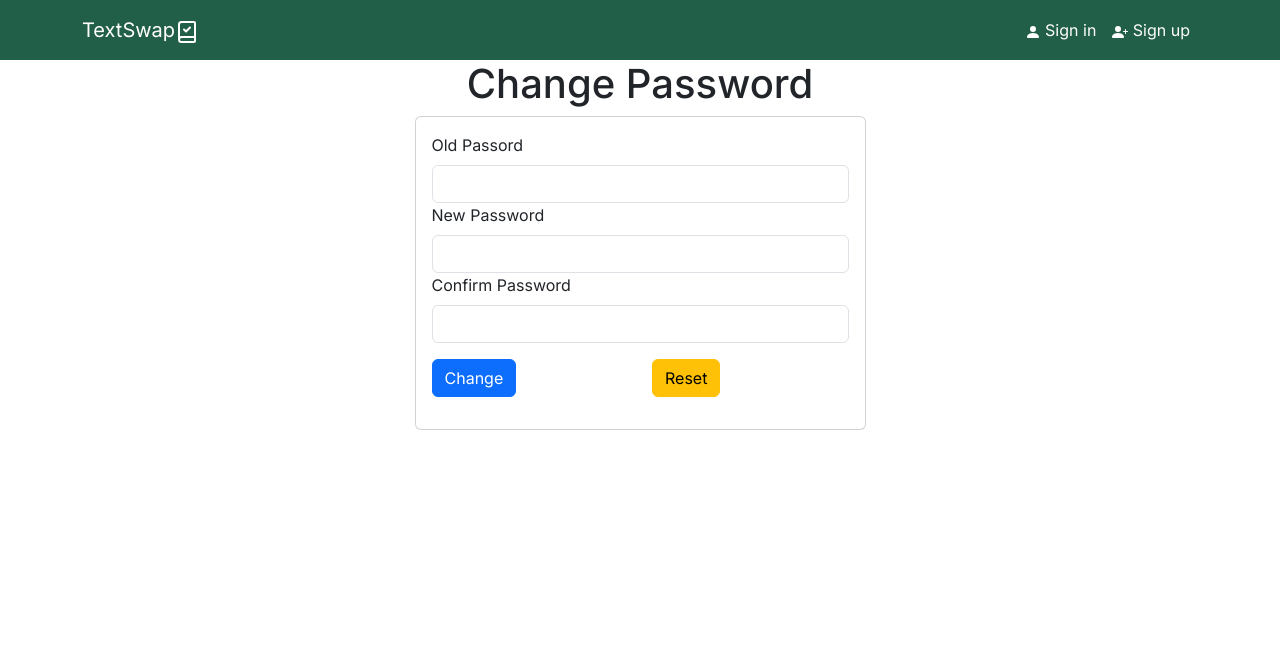
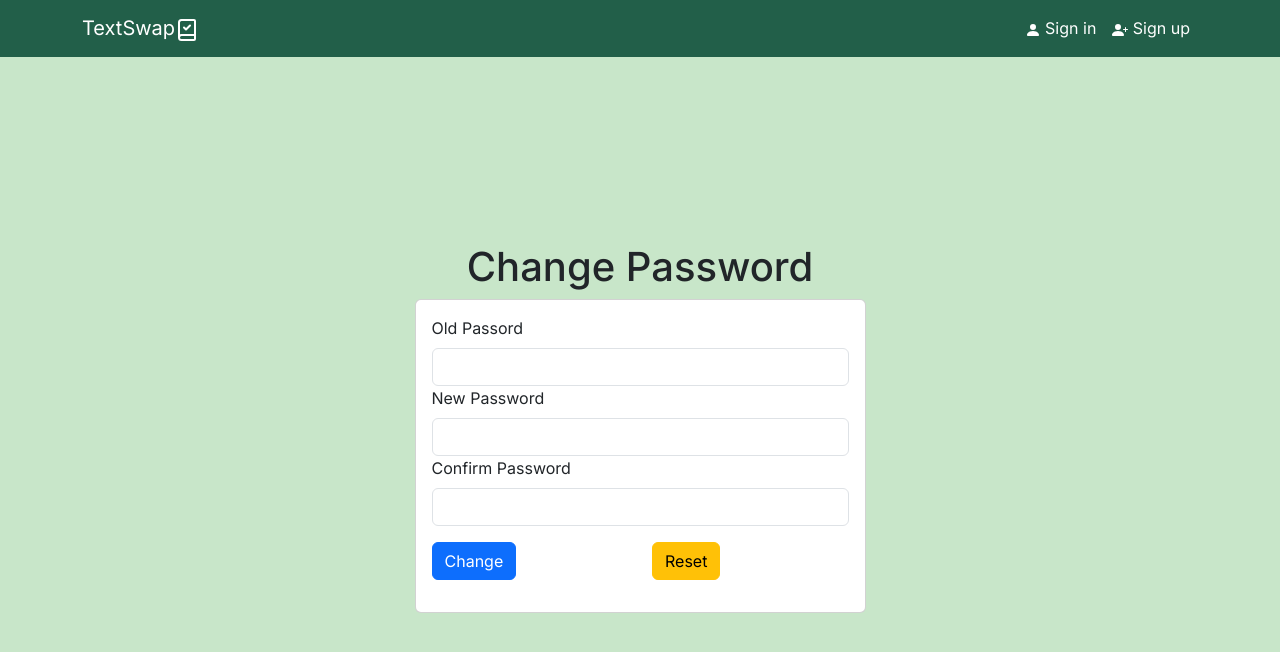
Before and after one commit to Textswap/Text_Swap, a Next.js app: page /auth/change-password in a window 1280 px wide. Shown: the top 652 px of the page. Built offline with nearby package versions, Linux system fonts and the light colour scheme; no server answers.

Commit message:
Updated change-password and signout

```diff
--- a/src/app/auth/change-password/page.tsx
+++ b/src/app/auth/change-password/page.tsx
@@ -14,6 +14,16 @@ type ChangePasswordForm = {
   password: string;
   confirmPassword: string;
   // acceptTerms: boolean;
+};
+
+const styles = {
+  main: {
+    backgroundColor: '#c8e6c9',
+    height: '100vh',
+    display: 'flex',
+    justifyContent: 'center',
+    alignItems: 'center',
+  },
 };
 
 /** The change password page. */
@@ -52,7 +62,7 @@ const ChangePassword = () => {
   }
 
   return (
-    <main>
+    <main style={styles.main}>
       <Container>
         <Row className="justify-content-center">
           <Col xs={5}>
```
Also changed, not shown: src/app/auth/signout/page.tsx (+4 -4 lines), 1 other file (tests, documents, lock files or other folders).
